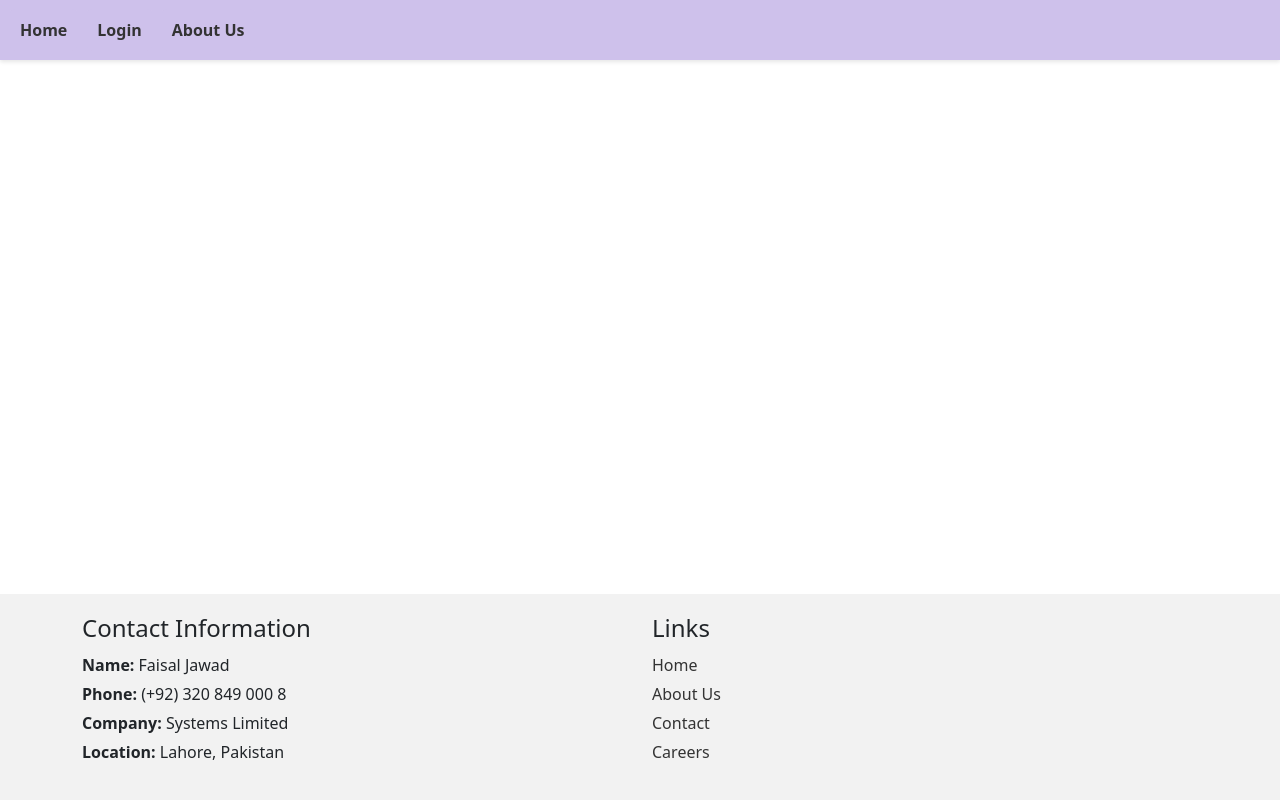
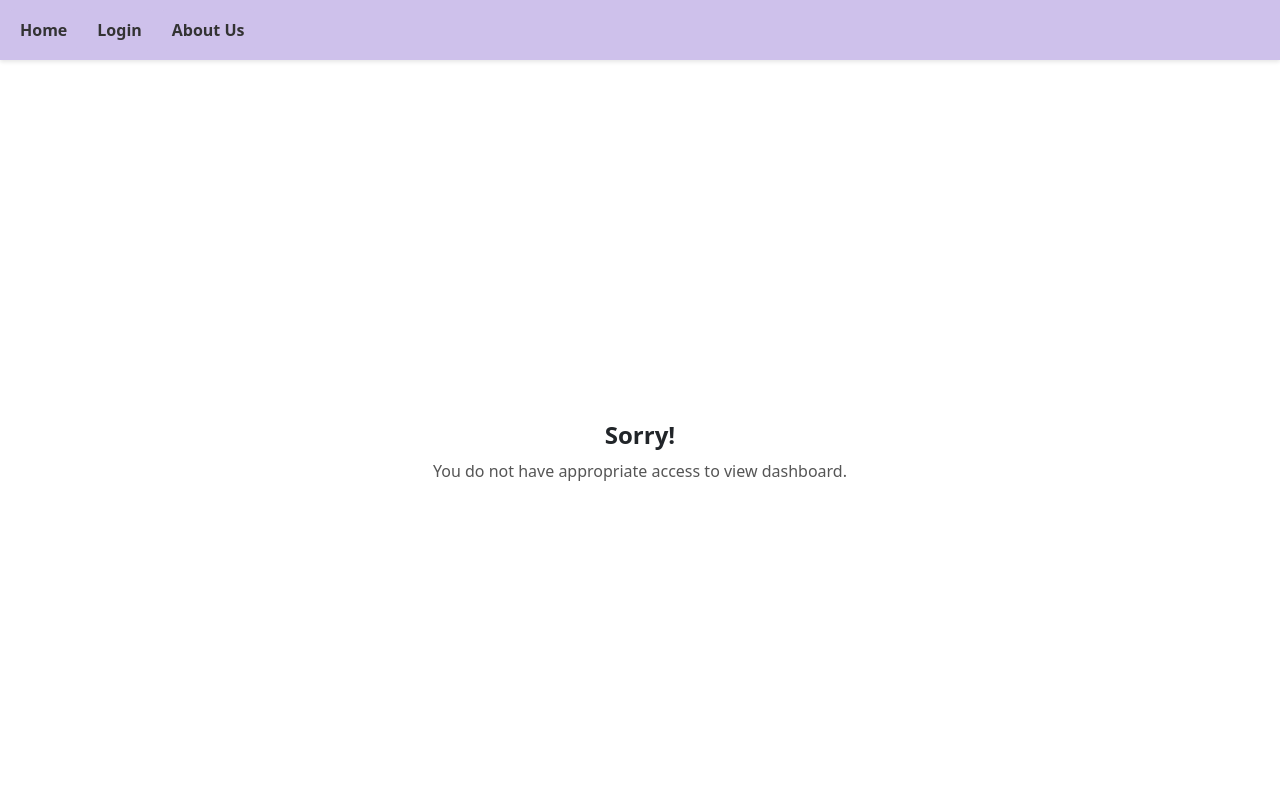
Before and after one commit to faisaljawad/Crypto-Exchange-Application, a React (Create React App) app: page /dashboard in a window 1280 px wide. Shown: the top 800 px of the page. Built offline with nearby package versions, Linux system fonts and the light colour scheme.

Commit message:
Integrated dashboard and signout functionality on successful login. The user will not be able to see dashboard without login

```diff
--- a/src/App.js
+++ b/src/App.js
@@ -7,6 +7,7 @@ import Signup from './components/signup/signup';
 import './App.css';
 import Header from './components/common/header/header'
 import Footer from './components/common/footer/footer'
+import Dashboard from './components/dashboard/dashboard';
 
 function App() {
   const [users, setUsers] = useState([
@@ -14,15 +15,18 @@ function App() {
     { email: 'user2@example.com', password: 'password2' },
     // Add more users as needed
   ]);
+  const [isLoggedIn, setIsLoggedIn] = useState(false); // State for login status of the application
 
   return (
     <Router>
       <div className="app">
-        <Header />
+        <Header isLoggedIn={isLoggedIn} setIsLoggedIn={setIsLoggedIn} />
         <div className="content">
           <Routes>
-            <Route path="/" element={<Login users={users} />} />
+            <Route path="/" element={<Login users={users} isLoggedIn={isLoggedIn} setIsLoggedIn={setIsLoggedIn} />} />
             <Route path="/signup" element={<Signup users={users} setUsers={setUsers} />} />
+            <Route path="/dashboard" element={<Dashboard isLoggedIn={isLoggedIn}/>} />
+
           </Routes>
         </div>
         <Footer />
--- a/src/components/common/header/header.jsx
+++ b/src/components/common/header/header.jsx
@@ -1,7 +1,18 @@
 import { Link } from 'react-router-dom';
 import React from 'react';
 import './header.css';
-function Header() {
+import { useNavigate } from 'react-router-dom';
+
+
+function Header({ isLoggedIn, setIsLoggedIn}) {
+    const navigate = useNavigate();
+
+    const handleLogout = () => {
+        // Change login state to false
+        setIsLoggedIn(false);
+        navigate('/'); // After logout, the user will be redirect to login page
+    };
+
     return (
         <header className="header">
             <nav className="navbar">
@@ -9,6 +20,16 @@ function Header() {
                     <li><Link to="/dashboard">Home</Link></li>
                     <li><Link to="/">Login</Link></li>
                     <li><Link to="/about">About Us</Link></li>
+                    {isLoggedIn && (
+                        <React.Fragment>
+                            <li>
+                                <Link to="/dashboard">Dashboard</Link>
+                            </li>
+                            <li>
+                                <button className="btn btn-danger" onClick={handleLogout}>Sign Out</button>
+                            </li>
+                        </React.Fragment>
+                    )}
                 </ul>
             </nav>
         </header>
--- /dev/null
+++ b/src/components/dashboard/dashboard.css
@@ -0,0 +1,22 @@
+.dashboard-container {
+    display: flex;
+    flex-direction: column;
+    align-items: center;
+    justify-content: center;
+    height: 100vh;
+  }
+
+  .welcome-message {
+    text-align: center;
+  }
+
+  .welcome-message h2 {
+    font-size: 24px;
+    font-weight: bold;
+    margin-bottom: 10px;
+  }
+
+  .welcome-message p {
+    font-size: 16px;
+    color: #555;
+  }
--- /dev/null
+++ b/src/components/dashboard/dashboard.jsx
@@ -0,0 +1,31 @@
+import React from 'react';
+import './dashboard.css';
+import { useNavigate } from 'react-router-dom';
+
+
+
+function Dashboard({ isLoggedIn }) {
+    const navigate = useNavigate();
+    console.log(isLoggedIn);
+    if (!isLoggedIn) {
+        return (
+            <div className="dashboard-container">
+                <div className="welcome-message">
+                    <h2>Sorry!</h2>
+                    <p>You do not have appropriate access to view dashboard.</p>
+                </div>
+            </div>
+        );
+    }
+
+    return (
+        <div className="dashboard-container">
+            <div className="welcome-message">
+                <h2>Welcome!</h2>
+                <p>This is your dashboard. You can add more content and functionality here.</p>
+            </div>
+        </div>
+    );
+}
+
+export default Dashboard;
--- a/src/components/login/login.jsx
+++ b/src/components/login/login.jsx
@@ -5,8 +5,11 @@ import { Form, Button } from 'react-bootstrap';
 import { Link } from 'react-router-dom';
 import { toast, ToastContainer } from 'react-toastify';
 import 'react-toastify/dist/ReactToastify.css';
+import { useNavigate } from 'react-router-dom';
 
-function Login({ users }) {
+function Login({ users, isLoggedIn, setIsLoggedIn }) {
+    const navigate = useNavigate();
+
     const [formData, setFormData] = useState({
         email: '',
         password: '',
@@ -26,12 +29,16 @@ function Login({ users }) {
             toast.success('Login successful'); // Show success toast notification
             // Reset the Login Form
             event.target.reset();
+            // Set Login state to true
+            setIsLoggedIn(true);
+            navigate('/dashboard'); // Navigate to Dashboard
+
+
         } else {
             // Authentication failed, show an error message or perform other actions
             console.log('Authentication failed');
             toast.error('Invalid email or password'); // Show error toast notification
 
-            // Show an error message or perform other actions
         }
 
         // Reset the form
```
